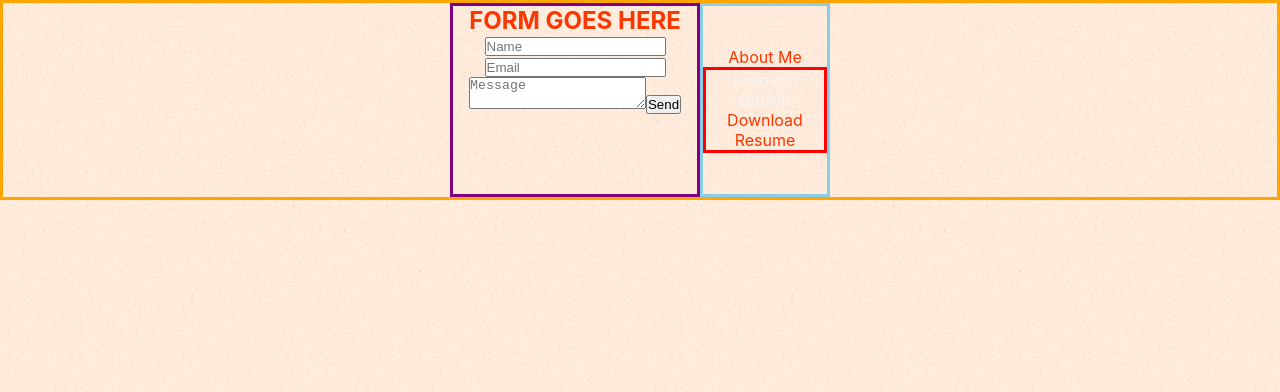
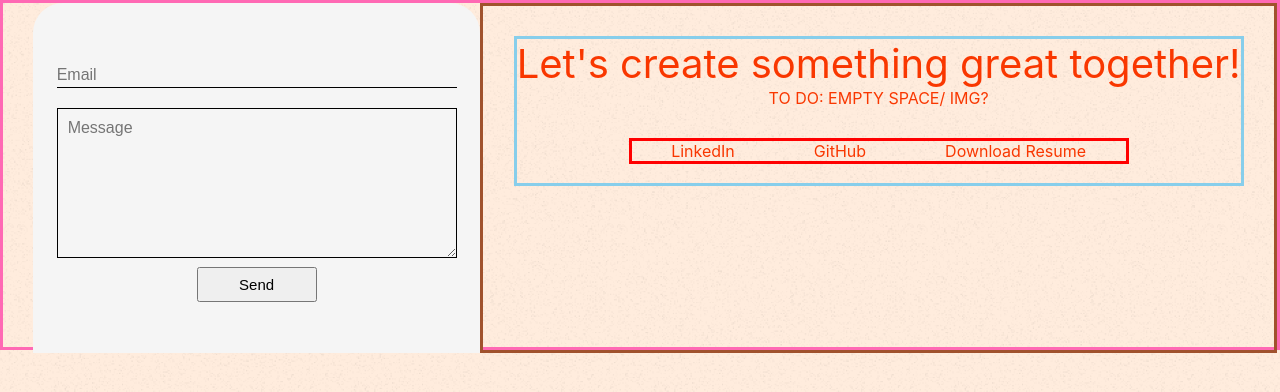
Before and after one commit to Bakuchiol/Bakuchiol.github.io, a React (Create React App) app: page /about in a window 1280 px wide. Shown: the top 392 px of the page. Built offline with nearby package versions, Linux system fonts and the light colour scheme.

Commit message:
about components styling

```diff
--- a/src/App.css
+++ b/src/App.css
@@ -16,7 +16,12 @@ body {
   /* color: #f5f5f5; */
   color: #f93700
 }
-
+a {
+  color: #f93700;
+}
+a:hover {
+  color: rgb(64, 109, 244);
+}
 .App {
   text-align: center;
 }
--- a/src/components/Home.jsx
+++ b/src/components/Home.jsx
@@ -1,20 +1,15 @@
-import React, { useState } from 'react'
-import Draggable, { DraggableData, DraggableEvent } from 'react-draggable'
+import React from 'react'
+import Draggable from 'react-draggable'
 import Footer from './Footer'
 // STYLE AT app.css
 
 
 function Home() {
 
-  // state
-  const [show, setShow] = useState()
-
   const showDiv = () => {
     let div = document.getElementById('footerWrapper')
     div.style.display = 'block'
   }
-
-
 
   return (
     <div id='homeHeadline'>
--- a/src/components/about/About.jsx
+++ b/src/components/about/About.jsx
@@ -31,44 +31,52 @@ function About() {
 
   return (
     <div id='aboutWrapper'>
+      <div id='formLinks'>
       <div className='aboutForm'>
-        <h2>FORM GOES HERE</h2>
-
+      <div>
+        {/* <h2>Get in touch.</h2> */}
+      </div>
         <form id='contactForm' ref={form} onSubmit={sendEmail}>
-          <input
+          {/* <input
             className='form'
             id='name'
             name='name'
             placeholder='Name'
             type='text'
           />
+          <br /> */}
           {/* email */}
           <input
-          className='form2'
+          className='form'
           id='email'
           name='email'
           placeholder='Email'
           type='email'
         />
+        <br />
         {/* text area */}
         <textarea className='formText' id='message'
                   name='message'
                   placeholder='Message'
         ></textarea>
+        <br />
         <button className='formButton' type='submit'>Send</button>
         </form>
 
       </div>
-      <div className='aboutLinks'>
-        <div>
-        <div>About Me</div>
-        <ul>
-          <li><a href='https://www.linkedin.com/in/lynette-anne-cargo/' target='_blank' rel='noreferrer'>LinkedIn</a></li>
-          <li><a href='https://github.com/Bakuchiol' target='_blank' rel='noreferrer'>GitHub</a></li>
-          <li onClick={()=>{downloadCV(resume)}}>Download Resume</li>
-        </ul>
+      <div className="rightWrap">
+        <div className='aboutLinks'>
+          <p id='aboutTitle'>Let's create something great together!</p>
+          <p>TO DO: EMPTY SPACE/ IMG?</p>
+          <div className='aboutLinkList'>
+            <ul>
+              <li><a href='https://www.linkedin.com/in/lynette-anne-cargo/' target='_blank' rel='noreferrer'>LinkedIn</a></li>
+              <li><a href='https://github.com/Bakuchiol' target='_blank' rel='noreferrer'>GitHub</a></li>
+              <li className='linkLink' onClick={()=>{downloadCV(resume)}}>Download Resume</li>
+            </ul>
+          </div>
         </div>
-
+      </div>
       </div>
     </div>
   )
--- a/src/components/about/AboutCard.jsx
+++ b/src/components/about/AboutCard.jsx
@@ -1,11 +1,17 @@
 import React from 'react'
+import './aboutStyle.css'
+import Draggable from 'react-draggable'
 
 function AboutCard() {
   return (
     <div id='aboutCard'>
-        <h1>ABOUT CARD</h1>
-        <h1>ABOUT CARD</h1>
-        <p>brief introduction about me?</p>
+      <div className="aboutCard">
+        <div className='aboutMe'>
+          <p>About Me</p>
+        </div>
+        <Draggable>
+        <div className='centerText'>
+          <div className='aboutTextBox'>
             <p>I am a creative developer with a passion for UX/UI design.
                 As someone who's always been interested in tech, I took the plunge
                 and enrolled myself into an immersive and rigorous Software Engineering program at Per Scholas.
@@ -16,6 +22,10 @@ function AboutCard() {
             <br />
             <p>In my leisure time, I enjoy playing video games like this <a href='https://www.google.com/' target='_blank' rel='noreferrer'>one where I made a fan website</a>.</p>
           </div>
+        </div>
+        </Draggable>
+      </div>
+    </div>
   )
 }
 
--- a/src/components/about/aboutStyle.css
+++ b/src/components/about/aboutStyle.css
@@ -1,30 +1,127 @@
 #aboutWrapper {
-    border: solid orange;
+    border: solid hotpink;
     /* background-color: rgb(202, 240, 180); */
-    height: 200px;
-    /* font-size: clamp(1.5rem, 2.5vw, 4rem);  */
+    height: 350px;
+}
+#formLinks {
+    display: flex;
+}
+/* right side */
+.rightWrap {
+    padding-top: 30px;
+    width: 890px;
+    border: solid sienna;
     display: flex;
     justify-content: center;
 }
-.aboutForm {
-    border: solid purple;
-    width: 250px;
-}
 .aboutLinks {
     border: solid skyblue;
-    display: flex;
-    align-items: center;
-    justify-content: center;
-    width: 130px;
+    height: 150px;
+}
+#aboutTitle {
+    font-size: 40px;
 }
 .aboutLinks ul {
     border: solid red;
     list-style: none;
+    display: flex;
+    justify-content: space-around;
+    width: 500px;
 }
 .aboutLinks a {
     text-decoration: none;
-    color: #f5f5f5;
 }
 .aboutLinks a:hover {
     color: orange;
 }
+.aboutLinkList {
+    margin-top: 30px;
+    display: flex;
+    justify-content: center;
+}
+.aboutLinkList a {
+    color: #f93700;
+}
+.aboutLinkList a:hover {
+    color: rgb(64, 109, 244);
+}
+.linkLink:hover {
+    color: rgb(64, 109, 244);
+    cursor: pointer;
+}
+/* ------------------------------------- */
+/* FORM */
+.aboutForm {
+    background-color: #f5f5f5;
+    border-top-left-radius: 30px;
+    border-top-right-radius: 30px;
+    width: 500px;
+    height: 350px;
+    margin-left: 30px;
+    padding-top: 15px;
+}
+input {
+    border: 1px black;
+    border-style: none none solid none;
+    background: none;
+    margin-top: 20px;
+}
+.form, .form2 {
+    /* border: solid purple; */
+    width: 400px;
+    height: 50px;
+    padding-top: 25px;
+    font-size: 16px;
+    background: none;
+}
+.formText {
+    border: 1px solid black;
+    /* border-style: none none solid none; */
+    background: none;
+    width: 400px;
+    height: 150px;
+    margin: 20px 0 0 0;
+    padding: 10px 0 0 10px;
+    font-size: 16px;
+    font-family: sans-serif;
+}
+.formButton {
+    width: 120px;
+    height: 35px;
+    margin-top: 5px;
+    font-size: 15px;
+}
+
+
+/* -------------------------------------------- */
+#aboutCard {
+    border: solid red;
+    height: 300px;
+    display: flex;
+    justify-content: center;
+}
+.aboutCard {
+    border: solid blueviolet;
+    width: 800px;
+}
+.aboutMe {
+    border:solid green;
+    width: 500px;
+    font-size: 50px;
+    text-align: left;
+}
+.centerText{
+    display: flex;
+    justify-content: center;
+}
+.aboutTextBox {
+    border: solid fuchsia;
+    border-radius: 15px;
+    background-color: #f5f5f5;
+    width: 700px;
+    padding: 30px;
+    font-size: 18px;
+    position:relative;
+    left: 220px;
+    top: -30px;
+}
--- a/src/components/selected/Selected.jsx
+++ b/src/components/selected/Selected.jsx
@@ -8,7 +8,9 @@ function Selected() {
     <div id='selectCard'>
       <Parallax>
         <h1>Selected Works</h1>
+        <div id='divTest'>
         <div className="divOne"></div>
+        </div>
         <div className="divTwo"></div>
         <div className="divThree"></div>
       </Parallax>
--- a/src/components/selected/selectStyles.css
+++ b/src/components/selected/selectStyles.css
@@ -3,18 +3,27 @@
     height: 100vh;
     text-align: left;
 }
+#divTest {
+    margin: solid red;
+}
 .divOne {
     border: solid green;
+    background-color: green;
     height: 200px;
     width: 200px;
+    position: relative;
 }
 .divTwo {
     border: solid red;
+    background-color: red;
     height: 200px;
     width: 200px;
+    position: absolute;
 }
 .divThree {
     border: solid hotpink;
+    background-color: hotpink;
     height: 200px;
     width: 200px;
+    position: absolute;
 }
--- a/src/index.js
+++ b/src/index.js
@@ -6,9 +6,9 @@ import { BrowserRouter as Router } from 'react-router-dom';
 
 const root = ReactDOM.createRoot(document.getElementById('root'));
 root.render(
-  // <React.StrictMode>
+  <React.StrictMode>
     <Router>
       <App />
     </Router>
-  // </React.StrictMode>
+  </React.StrictMode>
 );
--- a/src/pages/homes/HomeInfo.jsx
+++ b/src/pages/homes/HomeInfo.jsx
@@ -1,12 +1,12 @@
 import React, { useRef } from 'react'
-import { Link } from 'react-router-dom'
+// import { Link } from 'react-router-dom'
 import './homeStyle.css'
-import NavBar from '../../components/NavBar'
+// import NavBar from '../../components/NavBar'
 import About from '../../components/about/About'
 import Home from '../../components/Home'
 import Projects from '../../components/projects/Projects'
 import Test from '../../components/Test'
-import Footer from '../../components/Footer'
+// import Footer from '../../components/Footer'
 import Gucci from '../../components/Gucci'
 import SpaceTxt from '../../components/projects/SpaceTxt'
 import Word from '../../components/Word'
@@ -46,8 +46,6 @@ function HomeInfo() {
       </div>
     </div>
       {/* components */}
-
-
       <div className="home">
         <Home />
       </div>
@@ -72,7 +70,6 @@ function HomeInfo() {
       <div ref={contact} className="contact">
           <About />
       </div>
-      <Footer />
     </div>
   )
 }
```
Lines whose indentation alone changed are shown as unchanged.
